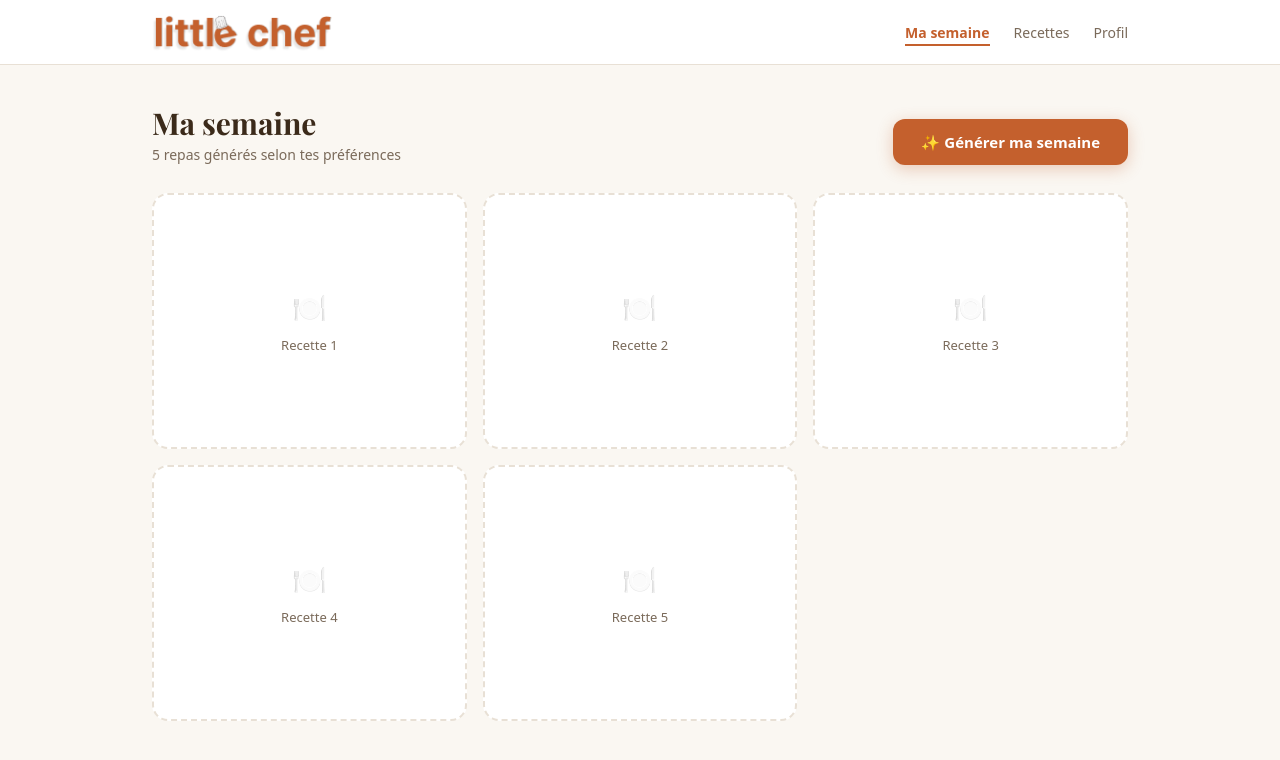
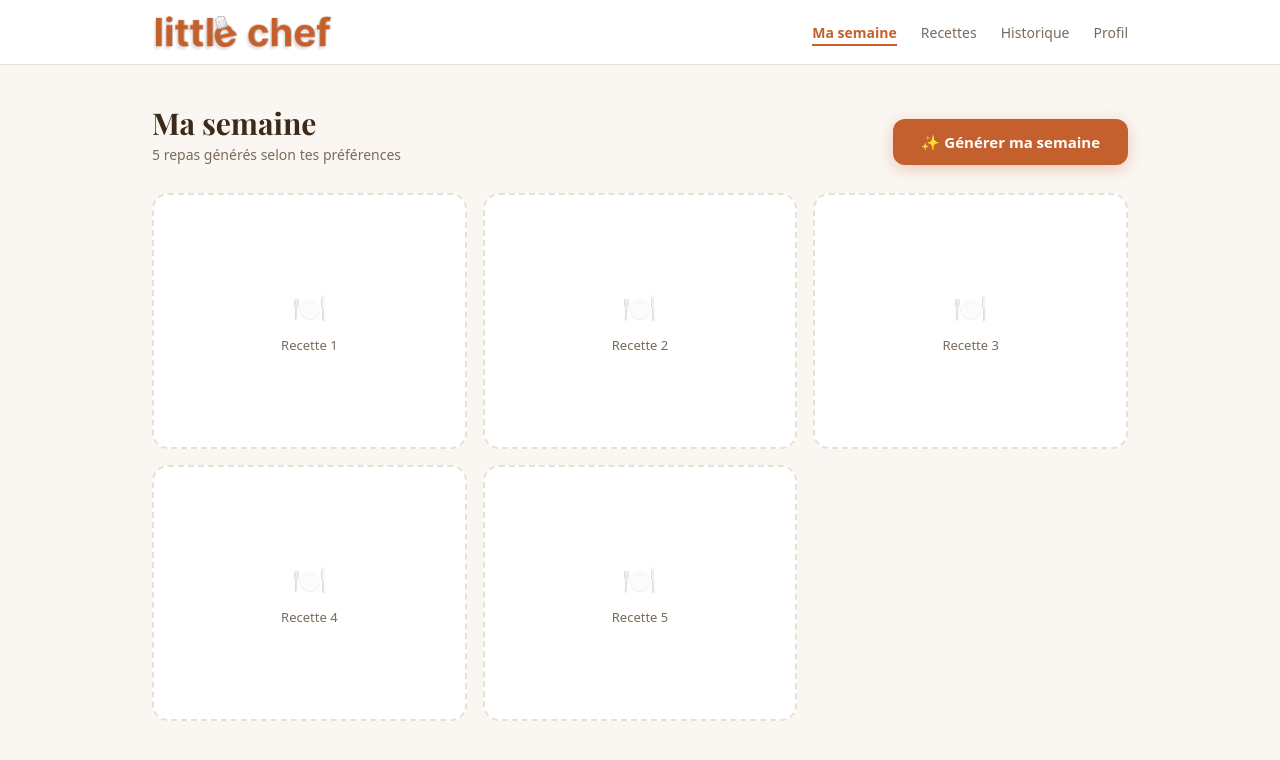
Before and after one commit to studio-foundation/little-chef-by-studio, a Next.js app: page /generate in a window 1280 px wide. Shown: the top 760 px of the page. Built offline with nearby package versions, Linux system fonts and the light colour scheme; a web font is replaced by a local one.

Commit message:
feat(nav): add history link to navigation menu

```diff
--- a/src/components/nav.tsx
+++ b/src/components/nav.tsx
@@ -6,7 +6,9 @@ import { usePathname } from "next/navigation";
 const navLinks = [
   { href: "/generate", label: "Ma semaine" },
   { href: "/recipes", label: "Recettes" },
+  {href:"/history", label: "Historique"},
   { href: "/onboarding", label: "Profil" },
+
 ];
 
 export function Nav() {
```
